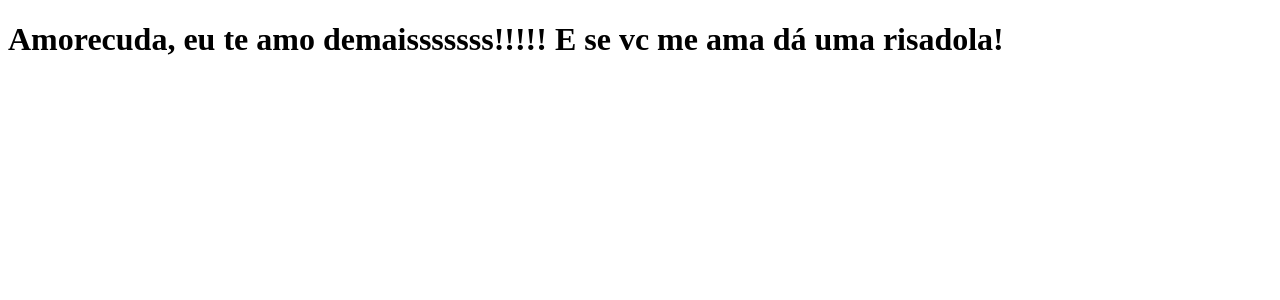
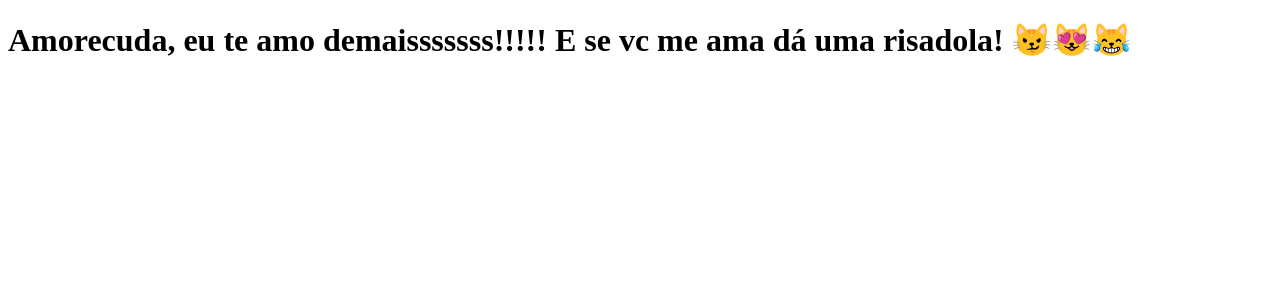
Before and after one commit to Nakaharaz/clone-tabnews, a Next.js app: page / in a window 1280 px wide. Shown: the top 300 px of the page. Built offline with nearby package versions, Linux system fonts and the light colour scheme.

Commit message:
Add emojis at pages/index.js

```diff
--- a/pages/index.js
+++ b/pages/index.js
@@ -1,5 +1,5 @@
 function Home() {
-    return <h1>Amorecuda, eu te amo demaisssssss!!!!! E se vc me ama dá uma risadola!</h1>
+    return <h1>Amorecuda, eu te amo demaisssssss!!!!! E se vc me ama dá uma risadola! 😼😻😹</h1>
 }
 
 export default Home
```
